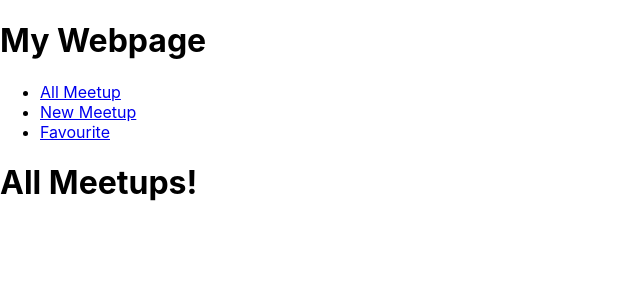
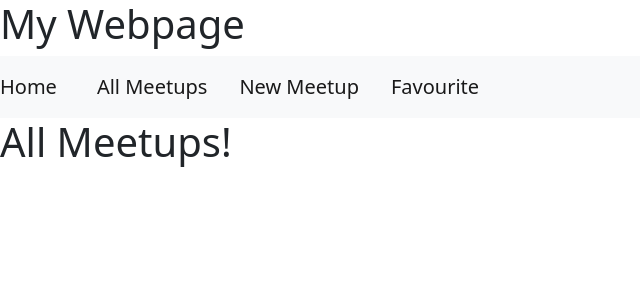
Before and after one commit to iamfredy/myreactapp, a React (Create React App) app: page / in a window 1280 px wide. Shown: the top 300 px of the page, without its empty margins (0-640 px from the left). Built offline with nearby package versions, Linux system fonts and the light colour scheme.

Commit message:
Navigation Bar modified with bootstrap

```diff
--- a/src/components/layouts/MainNavigation.js
+++ b/src/components/layouts/MainNavigation.js
@@ -1,15 +1,22 @@
 import React from 'react'
 import { Link } from 'react-router-dom'
+import 'bootstrap/dist/css/bootstrap.min.css';
+import Navbar from 'react-bootstrap/Navbar';
+import { Nav } from 'react-bootstrap';
+
 
 export default function MainNavigation() {
     return (
         <div>
-            <h1>My Webpage</h1>
-            <ul>
-                <li><Link to="/">All Meetup</Link></li>
-                <li><Link to="/NewMeetup">New Meetup</Link></li>
-                <li><Link to="/Favourites">Favourite</Link></li>
-            </ul>
+            <h1 className="h1">My Webpage</h1>
+            <Navbar bg="light" expand="lg">
+                <Navbar.Brand> <Link className="navbar-brand" to="/">Home</Link></Navbar.Brand>
+                <Nav className="me-auto">
+                    <Nav.Link><Link className="navbar-brand" to="/AllMeetUps">All Meetups</Link></Nav.Link>
+                    <Nav.Link><Link className="navbar-brand" to="/NewMeetup">New Meetup</Link></Nav.Link>
+                    <Nav.Link><Link className="navbar-brand" to="/Favourites">Favourite</Link></Nav.Link>
+                </Nav>
+            </Navbar>
         </div>
     )
 }
```
